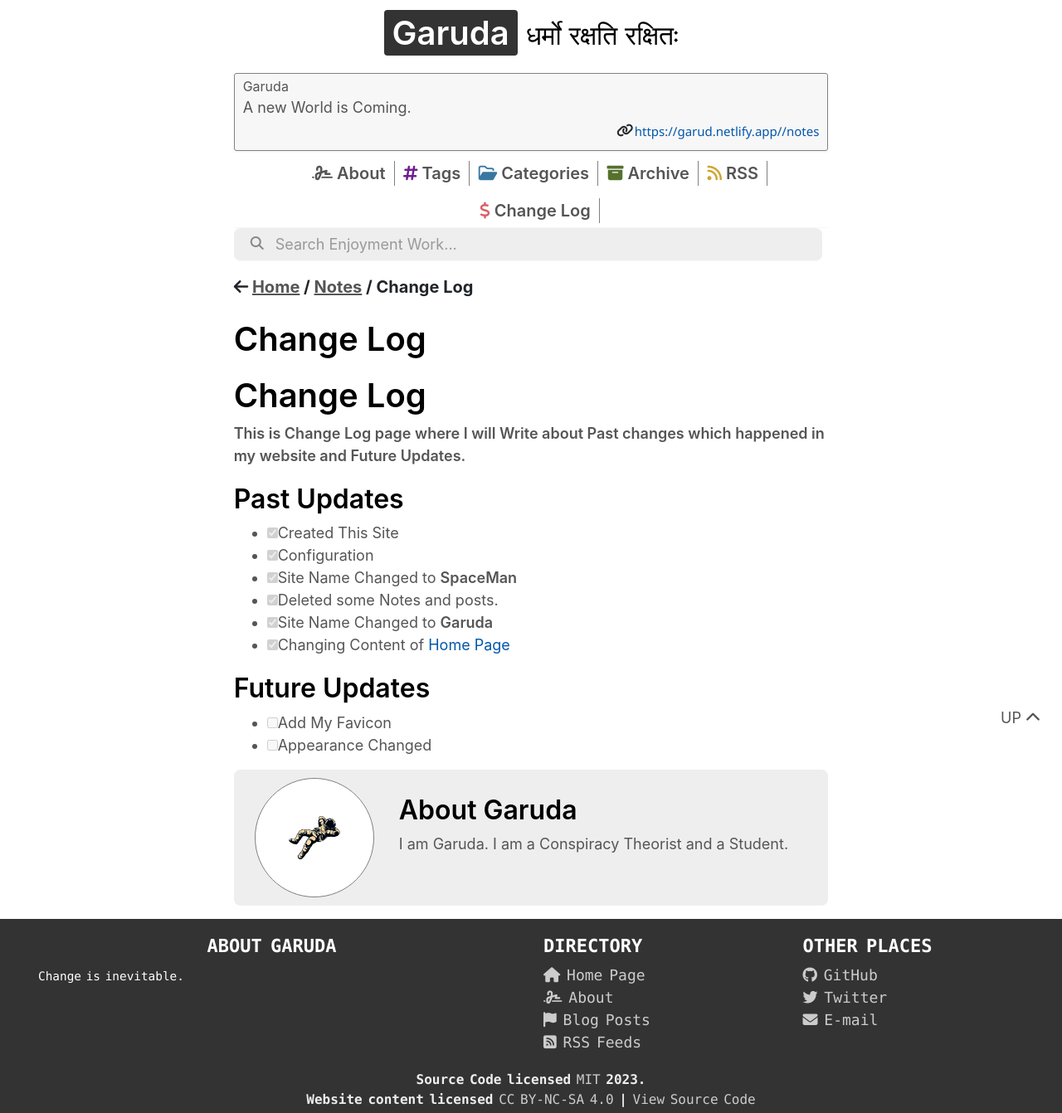
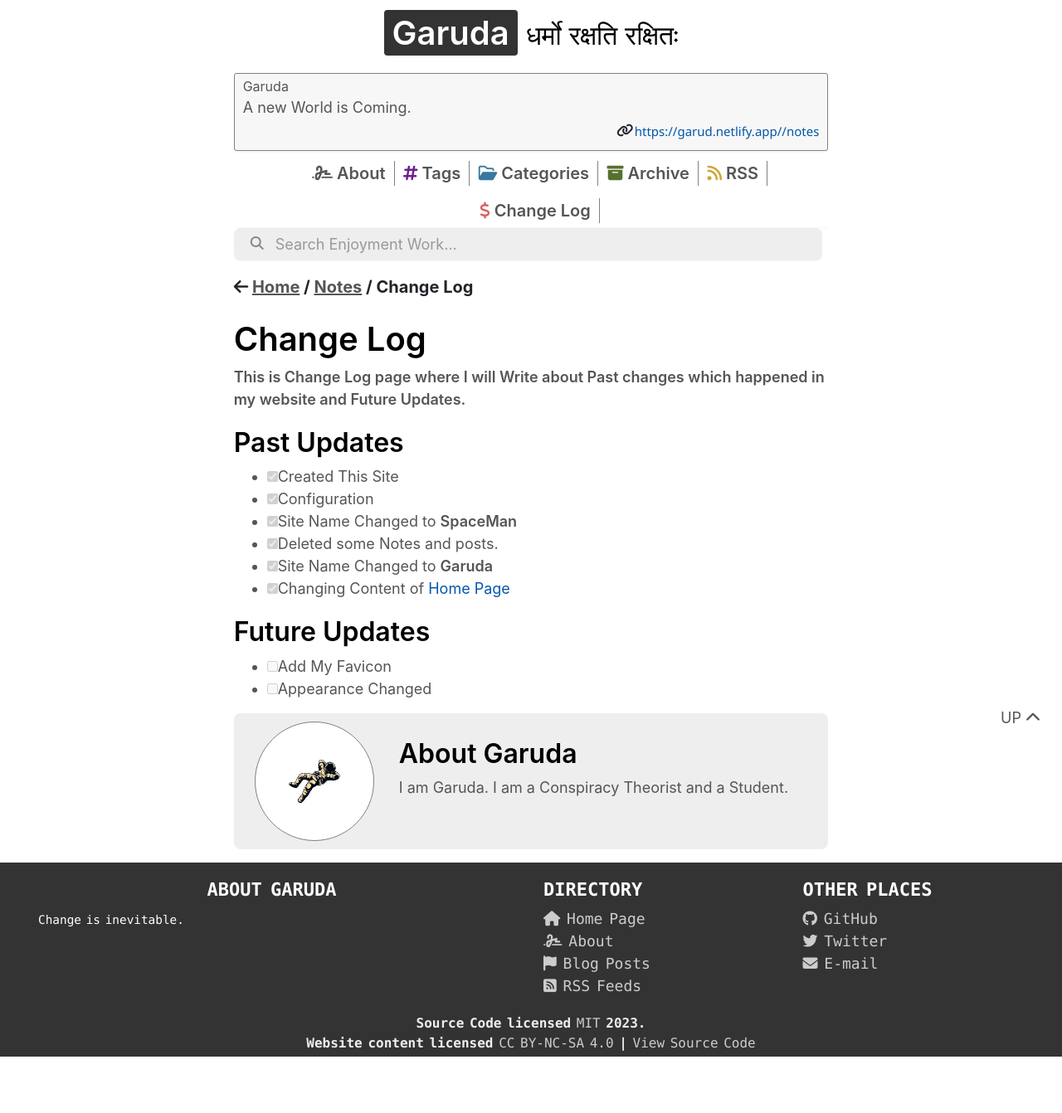
Before and after one commit to stardoom4/blog, a Jekyll site: the page built from _notes/Change-Log.md, in a window 1280 px wide. Shown: the whole page at 83% size. Built offline with Jekyll 4.4.1, drawn with Linux system fonts in a browser that asks for light colours; nearby versions of some CDN libraries; after the commit the page ends 1274 px from its top, so only the background shows below that.

Commit message:
Update Change-Log.md

```diff
--- a/_notes/Change-Log.md
+++ b/_notes/Change-Log.md
@@ -2,7 +2,6 @@
 title: Change Log
 tag: Main
 ---
-# Change Log
 **This is Change Log page where I will Write about Past changes which happened in my website and Future Updates.**
 ## Past Updates
 
```
